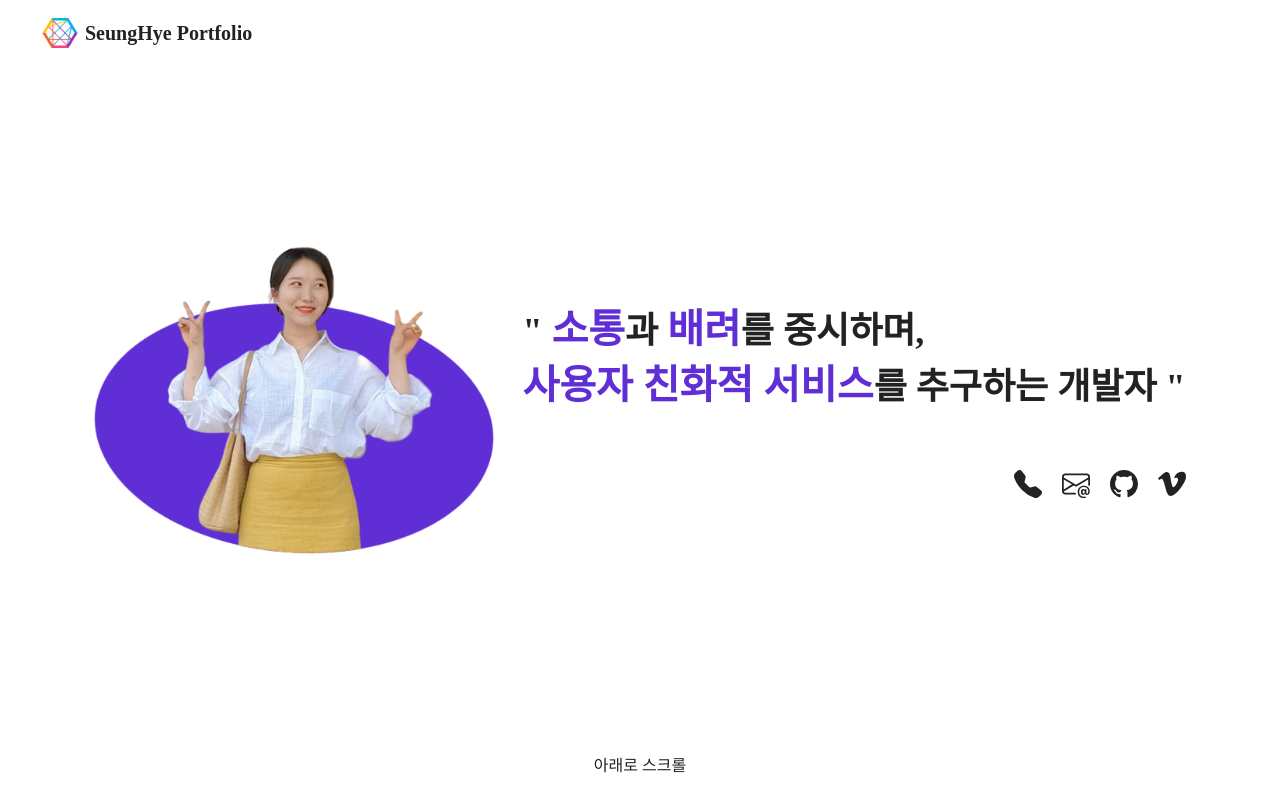
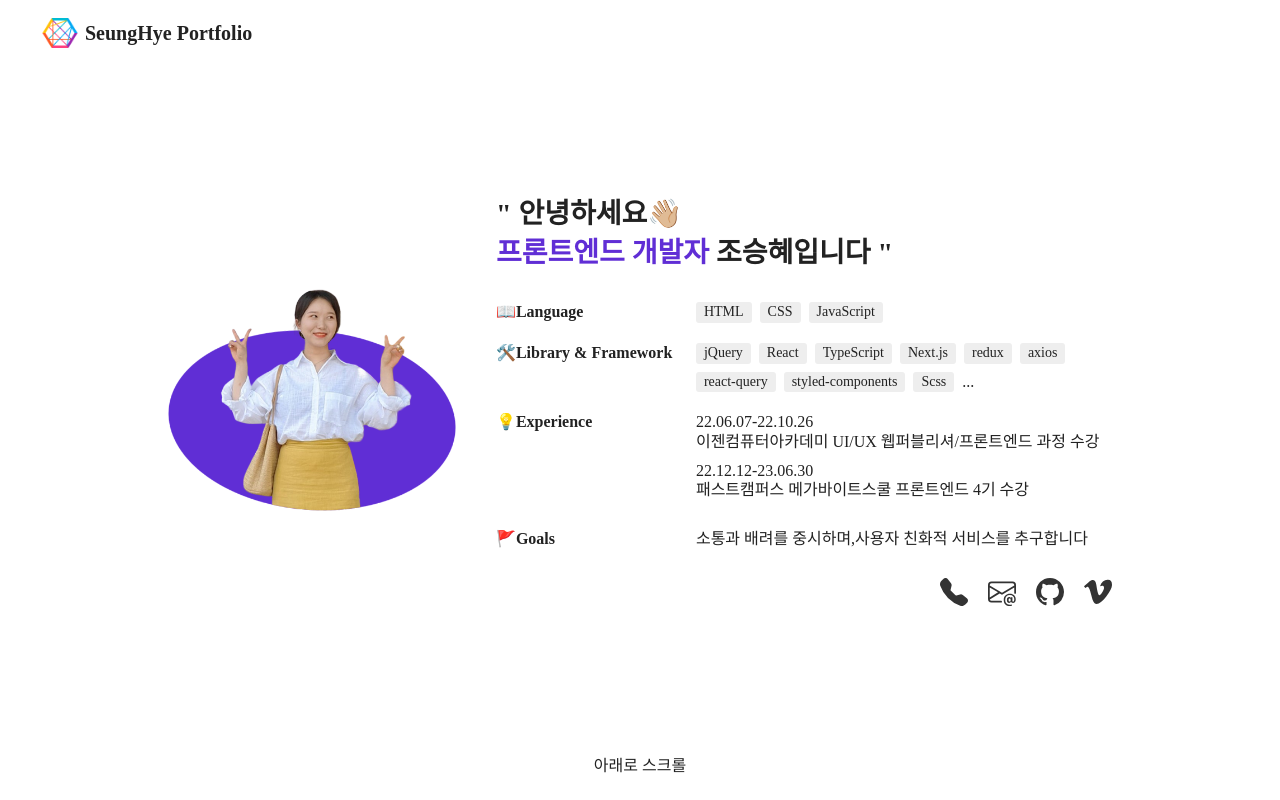
Before and after one commit to tmdgp0212/portfolio, a React (Vite) app: page / in a window 1280 px wide. Shown: the top 800 px of the page. Built offline with nearby package versions, Linux system fonts and the light colour scheme; a web font is replaced by a local one.

Commit message:
feat: Intro Page ReDesign

```diff
--- a/src/components/Intro.jsx
+++ b/src/components/Intro.jsx
@@ -6,6 +6,7 @@ import {
 } from "react-icons/bs";
 import { copyText } from "../util/copyText";
 import * as S from "../style/styleComponents";
+import { CreateBadge } from "../util/CreateBadge";
 
 function Intro() {
   return (
@@ -15,16 +16,66 @@ function Intro() {
       </div>
       <div className="main__txt">
         <h2>
+          <span className="row">" 안녕하세요👋🏼</span>
           <span className="row">
-            " <b>소통</b>과 <b>배려</b>를 중시하며,
-          </span>
-          <span className="row">
-            <b>사용자 친화적 서비스</b>를 추구하는 개발자 "
+            <b>프론트엔드 개발자</b> 조승혜입니다 "
           </span>
         </h2>
-        <div className="main__profile">
+        <div className="profile">
+          <div className="profile__item">
+            <span className="info__title">📖Language</span>
+            <div className="info__body list-container">
+              {["HTML", "CSS", "JavaScript"].map((lang, idx) => (
+                <span className="gray-box" key={idx}>
+                  {lang}
+                </span>
+              ))}
+            </div>
+          </div>
+          <div className="profile__item">
+            <span className="info__title">🛠️Library & Framework</span>
+            <div className="info__body list-container">
+              {[
+                "jQuery",
+                "React",
+                "TypeScript",
+                "Next.js",
+                "redux",
+                "axios",
+                "react-query",
+                "styled-components",
+                "Scss",
+              ].map((lang, idx) => (
+                <span className="gray-box" key={idx}>
+                  {lang}
+                </span>
+              ))}
+              ...
+            </div>
+          </div>
+          <div className="profile__item">
+            <span className="info__title">💡Experience</span>
+            <div className="info__body">
+              <p className="exp">
+                <span>22.06.07-22.10.26</span> 이젠컴퓨터아카데미 UI/UX
+                웹퍼블리셔/프론트엔드 과정 수강
+              </p>
+              <p className="exp">
+                <span>22.12.12-23.06.30</span> 패스트캠퍼스 메가바이트스쿨
+                프론트엔드 4기 수강
+              </p>
+            </div>
+          </div>
+          <div className="profile__item">
+            <span className="info__title">🚩Goals</span>
+            <div className="info__body">
+              소통과 배려를 중시하며,사용자 친화적 서비스를 추구합니다
+            </div>
+          </div>
+        </div>
+        <div className="main__buttons">
           <div
-            className="profile__item"
+            className="button__item phone"
             onClick={() => copyText("전화번호", "01053903029")}
           >
             <a>
@@ -32,19 +83,19 @@ function Intro() {
             </a>
           </div>
           <div
-            className="profile__item"
+            className="button__item mail"
             onClick={() => copyText("메일주소", "tmdgp0212@naver.com")}
           >
             <a>
               <BsEnvelopeAt />
             </a>
           </div>
-          <div className="profile__item">
+          <div className="button__item github">
             <a href="https://github.com/tmdgp0212" target={"_blank"}>
               <BsGithub />
             </a>
           </div>
-          <div className="profile__item">
+          <div className="button__item velog">
             <a href="https://velog.io/@tmdgp0212" target={"_blank"}>
               <BsVimeo />
             </a>
--- a/src/components/Project.jsx
+++ b/src/components/ProjectLarge.jsx
@@ -2,7 +2,7 @@ import { BsArrowUpRight } from "react-icons/bs";
 import { CreateBadge } from "../util/CreateBadge";
 import * as S from "../style/styleComponents";
 
-function Project({
+function ProjectLarge({
   team,
   name,
   title,
@@ -15,7 +15,7 @@ function Project({
   children,
 }) {
   return (
-    <S.Project>
+    <S.ProjectLarge>
       <div className="thumbnail">
         <img src={`/assets/project_thmb/${name}.gif`} alt={name} />
       </div>
@@ -49,8 +49,8 @@ function Project({
           </a>
         </div>
       </div>
-    </S.Project>
+    </S.ProjectLarge>
   );
 }
 
-export default Project;
+export default ProjectLarge;
--- a/src/components/Projects.jsx
+++ b/src/components/Projects.jsx
@@ -1,5 +1,5 @@
 import * as S from "../style/styleComponents";
-import Project from "./Project";
+import ProjectLarge from "./ProjectLarge";
 
 function Projects() {
   return (
@@ -8,7 +8,7 @@ function Projects() {
         <h2>Projects</h2>
       </div>
       <div className="projects__large">
-        <Project
+        <ProjectLarge
           team
           name="nextfurniture"
           title="Next Furniture"
@@ -27,8 +27,8 @@ function Projects() {
           <li>로그인과, 유저토큰을 활용한 사용자 인증 기능을 구현하였습니다</li>
           <li>가구데이터를 등록하고, 수정하거나 구매할 수 있습니다</li>
           <li>메인페이지, 상세페이지, 마이페이지 구현을 담당하였습니다</li>
-        </Project>
-        <Project
+        </ProjectLarge>
+        <ProjectLarge
           name="calendar"
           title="Diary Calendar"
           worker={1}
@@ -45,7 +45,7 @@ function Projects() {
             일기는 로컬스토리지에 저장되어 동일 브라우저내에서 얼마든지 재열람이
             가능합니다
           </li>
-        </Project>
+        </ProjectLarge>
       </div>
     </S.Projects>
   );
--- a/src/style/globalStyle.js
+++ b/src/style/globalStyle.js
@@ -10,8 +10,10 @@ const GlobalStyle = createGlobalStyle`
 }
 
 :root {
+	--white-purple: #FBF7FF;
 	--light-purple: #F3E7FE;
 	--deep-purple: #602ed5;
+	--light-gray: #eee;
 
 	--font-large: 36px;
 	--font-medium: 28px;
--- a/src/style/styleComponents.js
+++ b/src/style/styleComponents.js
@@ -34,7 +34,7 @@ export const Header = styled.div`
   top: 0;
   left: 0;
   width: 100vw;
-  background-color: #fff;
+  /* background-color: #fff; */
   /* box-shadow: 0 0 10px rgba(0, 0, 0, 0.1); */
   z-index: 5;
 
@@ -71,11 +71,13 @@ export const Intro = styled.div`
   display: flex;
   justify-content: center;
   align-items: center;
-  gap: 28px;
+  gap: 40px;
   position: relative;
-  width: 100vw;
+  margin: 0 auto;
+  padding: 40px;
+  width: 80vw;
   height: 100vh;
-  min-height: 400px;
+  min-height: 500px;
 
   .main__img {
     display: flex;
@@ -93,12 +95,12 @@ export const Intro = styled.div`
     display: flex;
     flex-direction: column;
     justify-content: center;
-    align-items: flex-end;
+    gap: 20px;
+    flex-grow: 1;
     cursor: default;
 
     h2 {
-      margin-bottom: 56px;
-      font-size: var(--font-large);
+      font-size: var(--font-medium);
       font-weight: 600;
       line-height: 1.4;
 
@@ -106,23 +108,73 @@ export const Intro = styled.div`
         display: block;
 
         b {
-          font-size: 40px;
           color: var(--deep-purple);
         }
       }
     }
 
-    .main__profile {
+    .profile {
+      .profile__item {
+        display: flex;
+        padding: 10px 0;
+
+        .info__title {
+          display: block;
+          width: 200px;
+          font-weight: 600;
+          flex-shrink: 0;
+        }
+
+        .info__body {
+          &.list-container {
+            display: flex;
+            flex-wrap: wrap;
+            gap: 8px;
+          }
+
+          .gray-box {
+            padding: 2px 8px;
+            font-size: 14px;
+            background-color: var(--light-gray);
+            border-radius: 3px;
+          }
+
+          .exp {
+            margin-bottom: 10px;
+
+            span {
+              display: block;
+            }
+          }
+        }
+      }
+    }
+
+    .main__buttons {
       display: flex;
       justify-content: right;
       gap: 20px;
 
-      .profile__item {
+      .button__item {
+        color: #333;
         cursor: pointer;
-        transition: transform 0.2s;
+        transition: all 0.3s;
 
         &:hover {
-          transform: scale(1.1);
+          transform: scale(1.05);
+
+          &.phone {
+            color: #34a853;
+          }
+          &.mail {
+            color: #ea4335;
+          }
+          &.github {
+            color: #000;
+          }
+          &.velog {
+            color: #20c997;
+          }
         }
 
         a {
@@ -146,9 +198,10 @@ export const Intro = styled.div`
 `;
 
 export const Projects = styled.div`
-  max-width: var(--max-width);
-  margin: 0 auto;
+  /* max-width: var(--max-width);
+  margin: 0 auto; */
   padding: 40px;
+  background-color: var(--white-purple);
 
   .title {
     height: 60px;
@@ -161,14 +214,15 @@ export const Projects = styled.div`
   }
 `;
 
-export const Project = styled.div`
+export const ProjectLarge = styled.div`
   display: flex;
   justify-content: center;
   gap: 36px;
-  margin: 0 auto 40px;
+  margin: 0 auto 60px;
   padding: 40px;
   width: fit-content;
-  border-radius: 10px;
+  background-color: #fff;
+  border-radius: 5px;
   box-shadow: 2px 2px 15px rgba(0, 0, 0, 0.1);
   cursor: default;
 
```
